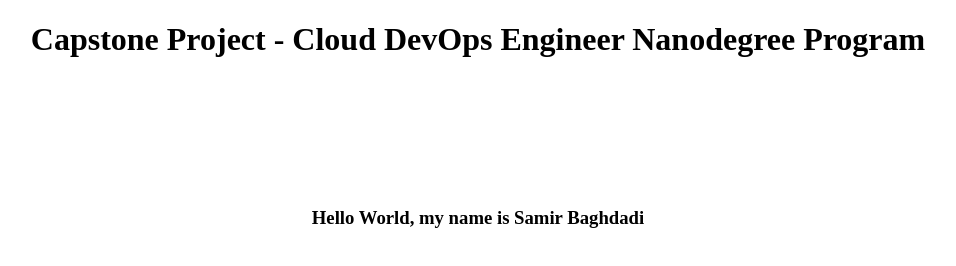
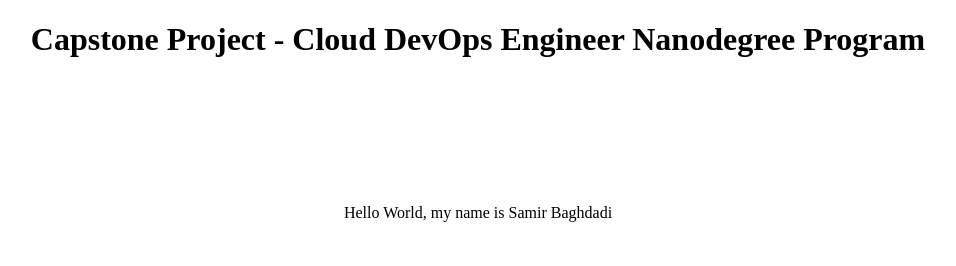
Before and after one commit to SamirduUd/Capstone-v2, a plain HTML site: page index.html in a window 1280 px wide. Shown: the whole page, without its empty margins (162-1118 px from the left). Drawn offline with Linux system fonts and the light colour scheme.

Commit message:
Update index.html

```diff
--- a/index.html
+++ b/index.html
@@ -2,19 +2,21 @@
 <html lang="en">
 
 <head>
-
+  <style>
+  h1 {text-align: center;}
+  p {text-align: center;}
+</style>
   <title>Cloud DevOps Engineer Nanodegree Program</title>
 
 </head>
 
 <body>
-<center><h1>Capstone Project - Cloud DevOps Engineer Nanodegree Program</h1>
+<h1>Capstone Project - Cloud DevOps Engineer Nanodegree Program</h1>
 
 <br><br><br><br><br><br>
 
-  <h3>Hello World, my name is Samir Baghdadi</h3>
+  <p>Hello World, my name is Samir Baghdadi</p>
 
-</center>
 </body>
 
 </html>
```
